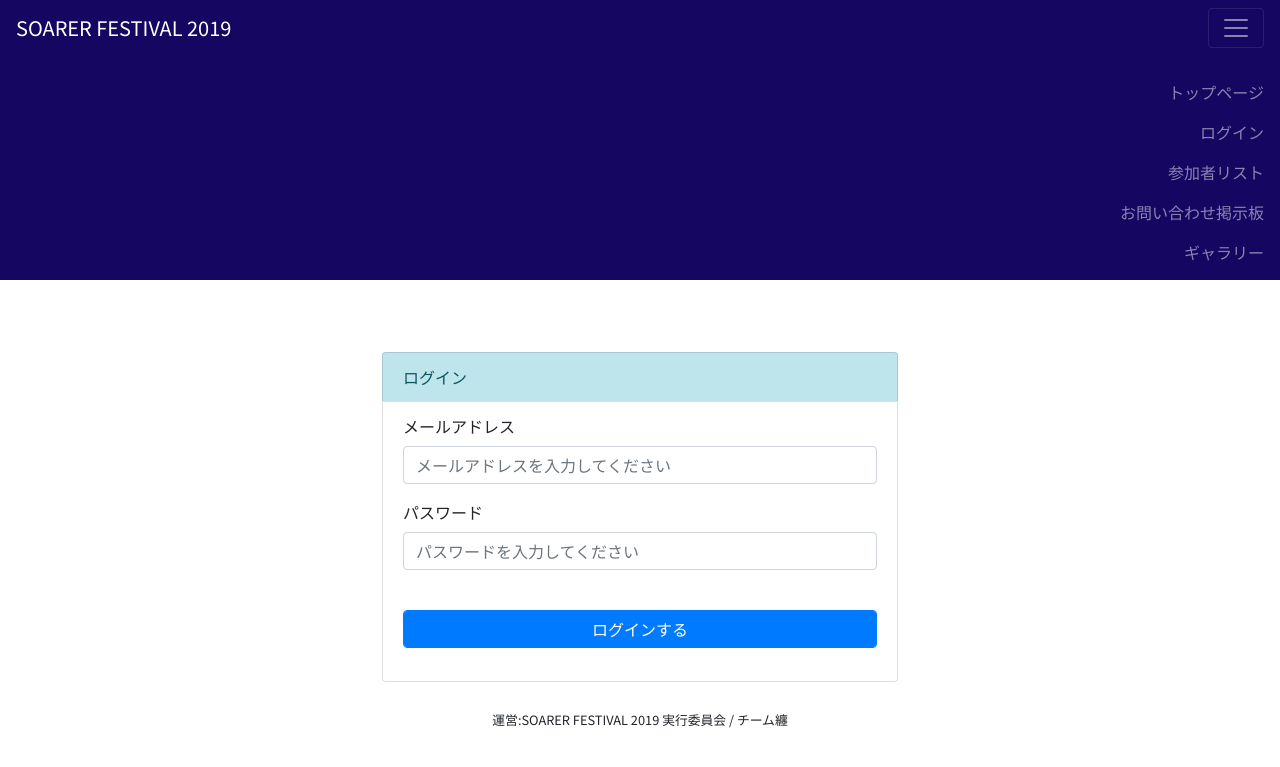
After one commit to aramsan/zenkoku2019, a Django app: page /entry/login/ in a window 1280 px wide, after a click that opens the changed part. The commit adds this page. Shown: the top 767 px of the page. Run offline with Django 3.2, Linux system fonts and the light colour scheme; some libraries are stand-ins or nearby versions.

Commit message:
ログイン機能の実装

```diff
--- a/entry/urls.py
+++ b/entry/urls.py
@@ -6,4 +6,7 @@ urlpatterns = [
      path('', views.index, name='entryindex'),
      path('signup/', views.signup, name='signup'),
      path('signup/request/', views.signuprequest, name='signuprequest'),
+     path('login/', views.login, name='login'),
+     path('login/request/', views.loginrequest, name='loginrequest'),
+     path('logout/', views.logout, name='logout'),
 ]
--- a/entry/views.py
+++ b/entry/views.py
@@ -18,7 +18,7 @@ def signup(request):
     data = {}
     if 'data' in request.session:
         data = request.session.get('data')
-        #del request.session['data']
+        del request.session['data']
     return render(request, 'entry/signup.html', {'error': error, 'data': data})
 
 def signuprequest(request):
@@ -60,9 +60,35 @@ def signuprequest(request):
         creation.save()
         request.session['username'] = username
         request.session['userid'] = creation.userid
+        request.session['email'] = creation.email
         return HttpResponseRedirect(reverse('entryindex'))
 
     return render(request, 'app/index.html')
+
+def login(request):
+    return render(request, 'entry/login.html')
+
+def loginrequest(request):
+    error = ''
+    email = request.POST.get('email')
+    rawPassword = request.POST.get('password')
+    password = hashlib.sha256(rawPassword.encode('utf-8')).hexdigest()
+    entry = Entry.objects.filter(email=email, password=password).first()
+    if entry:
+        request.session['username'] = entry.username
+        request.session['userid'] = entry.userid
+        request.session['email'] = entry.email
+        return HttpResponseRedirect(reverse('index'))
+    else:
+        error='メールアドレス、または、パスワードが間違っています'
+        return render(request, 'entry/login.html',{'error': error, 'email': email})
+
+def logout(request):
+    if 'username' in request.session:
+        del request.session['username']
+    if 'userid' in request.session:
+        del request.session['userid']
+    return HttpResponseRedirect(reverse('index'))
 
 def save_picture_file(f):
     filename = 'static/picture/' + datetime.datetime.today().strftime('%s') + f.name
--- a/static/css/main.css
+++ b/static/css/main.css
@@ -1,3 +1,9 @@
+@import url(http://fonts.googleapis.com/earlyaccess/notosansjp.css);
+
+body {
+	font-family: 'Noto Sans JP', sans-serif;
+}
+
 pre {
     overflow: auto;
     white-space: pre-wrap;
@@ -6,11 +12,13 @@ pre {
     padding: 10px;
     border: 0;
     background-color: #E1E2EF;
+    font-family: 'Noto Sans JP', sans-serif;
 }
 
 .navbar {
     margin-bottom: 0;
     background-color: #140661;
+    text-align: right;
 }
 
 .jumbotron {
--- a/templates/app/index.html
+++ b/templates/app/index.html
@@ -7,7 +7,11 @@
     <div class="row">
       <div class="col-md-4 offset-md-4">
          <ul class="list-group text-center" style="width: 100%;">
+            {% if 'userid' in request.session %}
+            <li class="list-group-item"><a href="/entry/edit/">参加表明修正</a></li>
+            {% else %}
             <li class="list-group-item"><a href="/entry/signup/">参加表明</a></li>
+            {% endif %}
             <li class="list-group-item"><a href="/entry/">参加者一覧</a></li>
             <li class="list-group-item"><a href="/bbs">問い合わせ掲示板</a></li>
             <li class="list-group-item"><a href="/gallery">ギャラリー</a></li>
--- a/templates/base/base.html
+++ b/templates/base/base.html
@@ -70,23 +70,31 @@
 
       <div class="collapse navbar-collapse" id="navbarsMenu">
         <ul class="navbar-nav mr-auto">
-          <li class="nav-item active">
-            <a class="nav-link" href="#">Home <span class="sr-only">(current)</span></a>
+          <li class="nav-item">
+          <span class="navbar-text">
+            {% if 'userid' in request.session %}{{ request.session.username }}さん{% endif %}
+           </span>
           </li>
           <li class="nav-item">
-            <a class="nav-link" href="#">login</a>
+            <a class="nav-link" href="/">トップページ</a>
+          </li>
+          {% if 'userid' in request.session %}
+          <li class="nav-item">
+            <a class="nav-link" href="/entry/logout/">ログアウト</a>
+          </li>
+          {% else %}
+          <li class="nav-item">
+            <a class="nav-link" href="/entry/login/">ログイン</a>
+          </li>
+          {% endif %}
+          <li class="nav-item">
+            <a class="nav-link" href="/entry/">参加者リスト</a>
           </li>
           <li class="nav-item">
-            <a class="nav-link disabled" href="#">logout</a>
+            <a class="nav-link" href="/bbs/">お問い合わせ掲示板</a>
           </li>
           <li class="nav-item">
-            <a class="nav-link" href="#">entry list</a>
-          </li>
-          <li class="nav-item">
-            <a class="nav-link" href="#">bbs</a>
-          </li>
-          <li class="nav-item">
-            <a class="nav-link" href="#">gallery</a>
+            <a class="nav-link" href="/gallery">ギャラリー</a>
           </li>
         </ul>
       </div>
--- /dev/null
+++ b/templates/entry/login.html
@@ -0,0 +1,44 @@
+{% extends "base/base.html" %}
+{% block contents %}
+{% load static %}
+<script>
+$(function(){
+    jQuery("#loginform").validationEngine({
+        promptPosition: "topLeft:130"
+    });
+});
+</script>
+<div class="container mt-5">
+    {% if error %}
+    <div class="row p-4 text-left">
+        <div class="col-md-6 offset-md-3">
+            <div class="alert alert-danger">{{ error }}</div>
+        </div>
+    </div>
+    {% endif %}
+    <div class="row p-4">
+        <div class="col-md-6 offset-md-3">
+            <ul class="list-group" style="width: 100%;">
+                <li class="list-group-item list-group-item-info">ログイン</li>
+                <li class="list-group-item">
+                    <form action="/entry/login/request/" method="POST" id="loginform">
+                        {% csrf_token %}
+                        <div class="form-group">
+                            <label for="username">メールアドレス</label>
+                            <input type="text" name="email" id="email" class="form-control" placeholder="メールアドレスを入力してください" data-validation-engine="validate[required,email]" value="{{ data.email }}">
+                        </div>
+                        <div class="form-group">
+                            <label for="password">パスワード</label>
+                            <input type="password" name="password" id="password" class="form-control" placeholder="パスワードを入力してください" data-validation-engine="validate[required,minSize[8]]">
+                        </div>
+                        <div class="form-group">
+                            <input type="submit" value="ログインする" class="btn btn-primary form-control mt-4">
+                        </div>
+                    </form>
+                </li>
+            </ul>
+        </div>
+    </div>
+
+
+{% endblock contents %}
```
Also changed, not shown: templates/bbs/index.html (+7 -7 lines).
